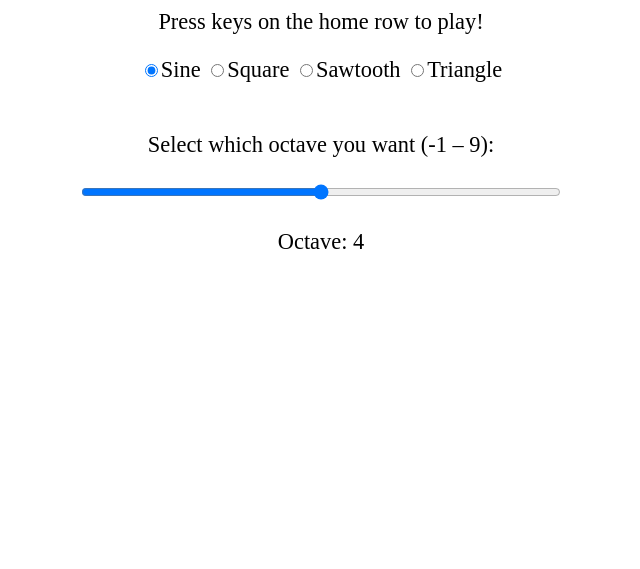
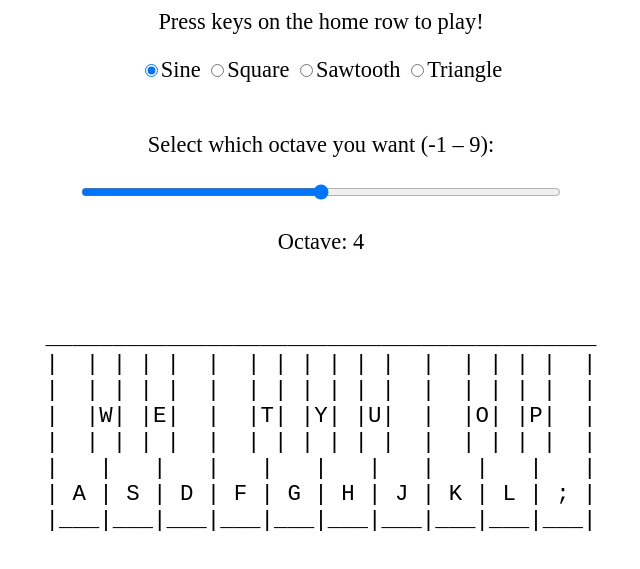
Before and after one commit to simonra/JS_Synth, a plain HTML site: page index.html in a window 1280 px wide. Shown: the part 103-672 px from the top of the page, without its empty margins (319-959 px from the left). Drawn offline with Linux system fonts and the light colour scheme.

Commit message:
Added ascii keyboard illustration

```diff
--- a/index.html
+++ b/index.html
@@ -48,6 +48,19 @@
 	<input type="range" id="octave-selector-input" min="-1" max="9" step="1" value="4">
 	<p>Octave: <span id="octave-selected"></span></p>
 </div>
+<br/>
+<div>
+	<pre>
+_________________________________________
+|  | | | |  |  | | | | | |  |  | | | |  |
+|  | | | |  |  | | | | | |  |  | | | |  |
+|  |W| |E|  |  |T| |Y| |U|  |  |O| |P|  |
+|  | | | |  |  | | | | | |  |  | | | |  |
+|   |   |   |   |   |   |   |   |   |   |
+| A | S | D | F | G | H | J | K | L | ; |
+|___|___|___|___|___|___|___|___|___|___|
+	</pre>
+</div>
 <!-- <h1>Visualization</h1>
 <div class="sound_wave_container">
 	<canvas class="sound_wave" width="80%" height="5rem"></canvas>
```
